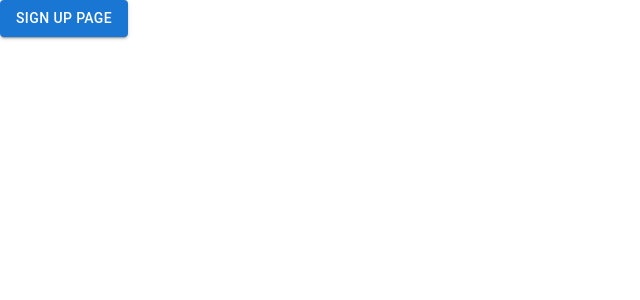
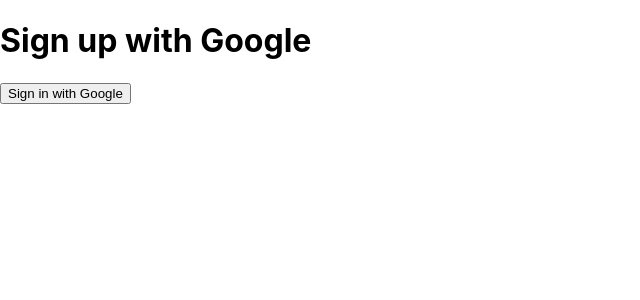
Before and after one commit to Rushabh-Runwal/RAYR-Spartan_Cove, a React (Create React App) app in the folder frontend/: page / in a window 1280 px wide. Shown: the top 300 px of the page, without its empty margins (0-640 px from the left). Built offline with nearby package versions, Linux system fonts and the light colour scheme.

Commit message:
added google sign in

```diff
--- a/frontend/package.json
+++ b/frontend/package.json
@@ -10,6 +10,7 @@
     "@testing-library/jest-dom": "^5.17.0",
     "@testing-library/react": "^13.4.0",
     "@testing-library/user-event": "^13.5.0",
+    "firebase": "^10.14.0",
     "react": "^18.3.1",
     "react-dom": "^18.3.1",
     "react-router-dom": "^6.26.2",
--- a/frontend/src/App.js
+++ b/frontend/src/App.js
@@ -1,6 +1,8 @@
-import { createBrowserRouter, RouterProvider } from "react-router-dom";
-import Signup from "./components/Signup";
-import ChatPage from "./components/ChatPage";
+// src/App.js
+import React from 'react';
+import { RouterProvider, createBrowserRouter } from 'react-router-dom';
+import Signup from './components/Signup';
+import ChatPage from './components/ChatPage';
 
 const router = createBrowserRouter([
   {
@@ -14,11 +16,11 @@
 ]);
 
 function App() {
-  return (
-    <>
-      <RouterProvider router={router} />
-    </>
-  );
+    return (
+        <div className="App">
+            <RouterProvider router={router} />
+        </div>
+    );
 }
 
 export default App;
--- a/frontend/src/components/ChatPage.jsx
+++ b/frontend/src/components/ChatPage.jsx
@@ -1,6 +1,12 @@
-import * as React from 'react';
-import Button from '@mui/material/Button';
+// src/ChatPage.js
+import React from 'react';
 
-export default function ButtonUsage() {
-  return <Button variant="contained">Chat Page</Button>;
-}
+const ChatPage = () => {
+    return (
+        <div>
+            <h1>Welcome to the Chat Page</h1>
+        </div>
+    );
+};
+
+export default ChatPage;
--- a/frontend/src/components/Signup.jsx
+++ b/frontend/src/components/Signup.jsx
@@ -1,6 +1,31 @@
-import * as React from 'react';
-import Button from '@mui/material/Button';
+// src/Signup.js
+import React from 'react';
+import { auth, GoogleAuthProvider, signInWithPopup } from '../firebaseconfig';
+import { useNavigate } from 'react-router-dom'; // For navigation
 
-export default function ButtonUsage() {
-  return <Button variant="contained">Sign up Page</Button>;
-}
+const Signup = () => {
+    const navigate = useNavigate(); // useNavigate hook to redirect
+
+    const googleSignIn = () => {
+        const provider = new GoogleAuthProvider();
+        signInWithPopup(auth, provider)
+            .then((result) => {
+                const user = result.user;
+                console.log('User signed in:', user);
+                // Redirect to "/chats" after successful sign-in
+                navigate('/chats');
+            })
+            .catch((error) => {
+                console.error('Error during sign in:', error);
+            });
+    };
+
+    return (
+        <div>
+            <h1>Sign up with Google</h1>
+            <button onClick={googleSignIn}>Sign in with Google</button>
+        </div>
+    );
+};
+
+export default Signup;
--- /dev/null
+++ b/frontend/src/firebaseconfig.js
@@ -0,0 +1,19 @@
+// src/firebaseConfig.js
+import { initializeApp } from 'firebase/app';
+import { getAuth, GoogleAuthProvider, signInWithPopup } from 'firebase/auth';
+
+// Your Firebase configuration object
+const firebaseConfig = {
+    apiKey: "AIzaSyAqIY5Zt0k0lc61z-i9MBCMh-9GLwxBkLo",
+    authDomain: "chat-app-2216d.firebaseapp.com",
+    projectId: "chat-app-2216d",
+    storageBucket: "chat-app-2216d.appspot.com",
+    messagingSenderId: "208477745533",
+    appId: "1:208477745533:web:5e4ebfcb600e9af1a05c14",
+};
+
+// Initialize Firebase
+const app = initializeApp(firebaseConfig);
+const auth = getAuth(app);
+
+export { auth, GoogleAuthProvider, signInWithPopup };
```
Also changed, not shown: 1 other file (tests, documents, lock files or other folders).
